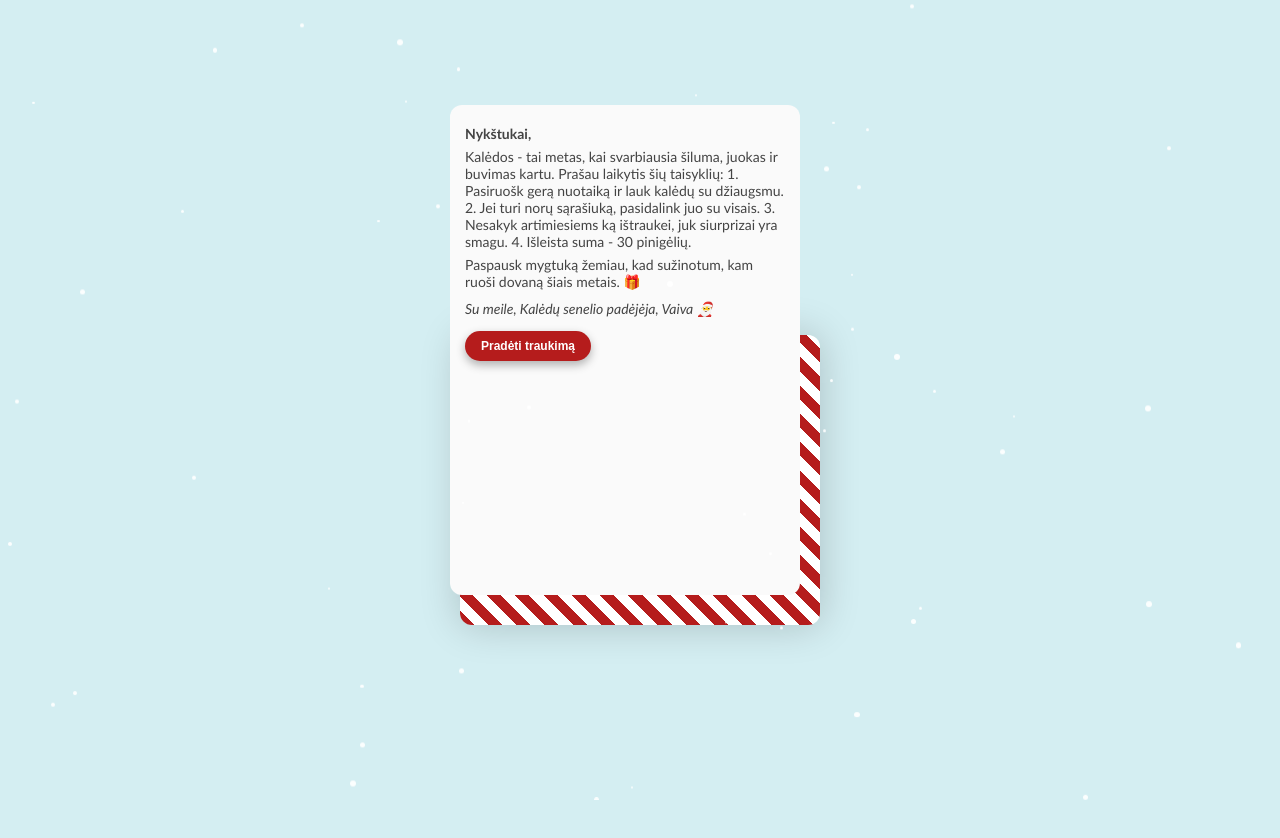
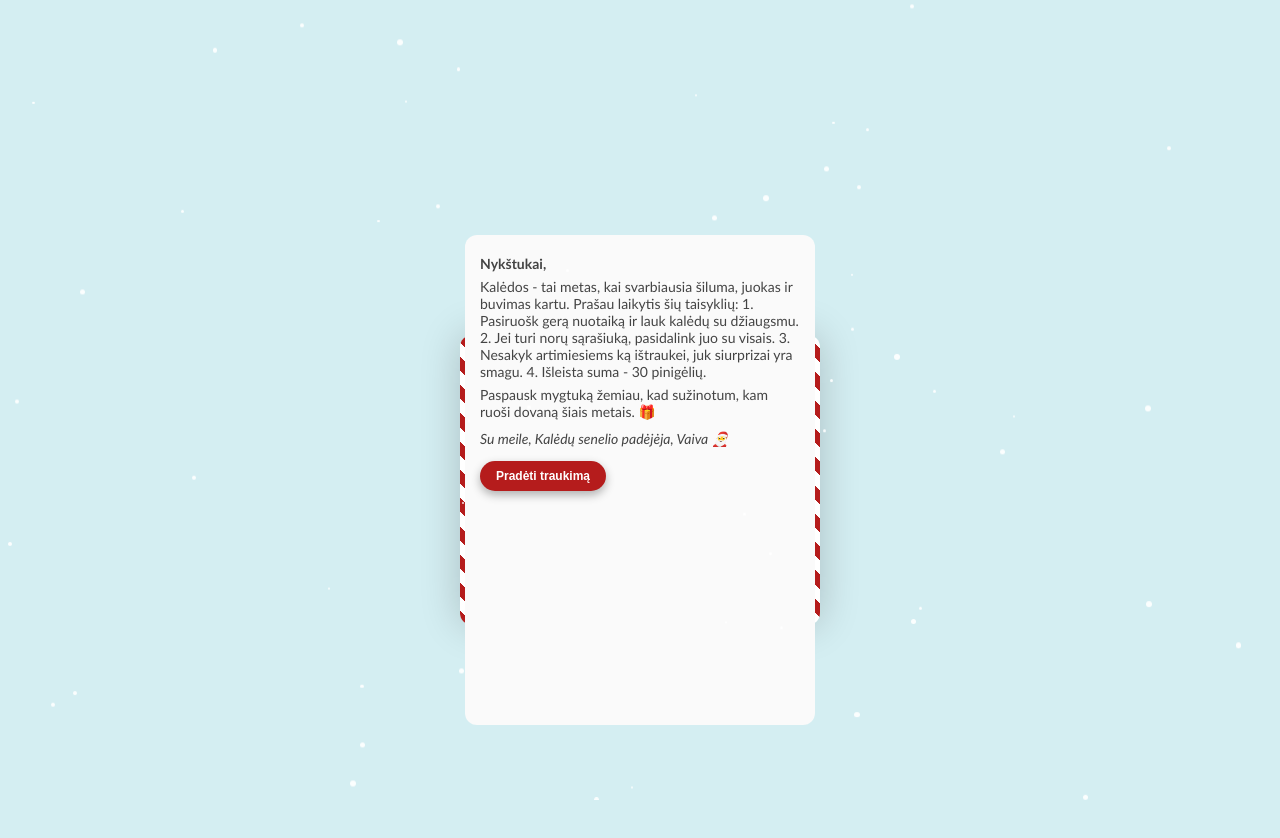
Before and after one commit to Vaivuni/Kaledos, a website: page index.html in a window 1280 px wide. Both pictures are taken after a click on the element 640 px from the left and 480 px from the top of the page. Drawn offline with Linux system fonts and the light colour scheme.

Commit message:
Sucentruotas laiškas kai atsidaro

```diff
--- a/style.css
+++ b/style.css
@@ -233,13 +233,14 @@ body{
 
 /* Baltas langas išsiplečia ant voko */
 .flap > .envelope > .letter {
-  bottom: 0;
-  right: 0;
+  position: absolute;
+  left: 50%;
+  top: 50%;
+  transform: translate(-50%, -50%);
   width: 100%;
   height: auto;
   min-height: 450px;
   max-height: 80vh;
-  transform: none;
   transition: all 0.6s ease-in-out;
   box-shadow: none;
   padding: 20px 15px;
```
